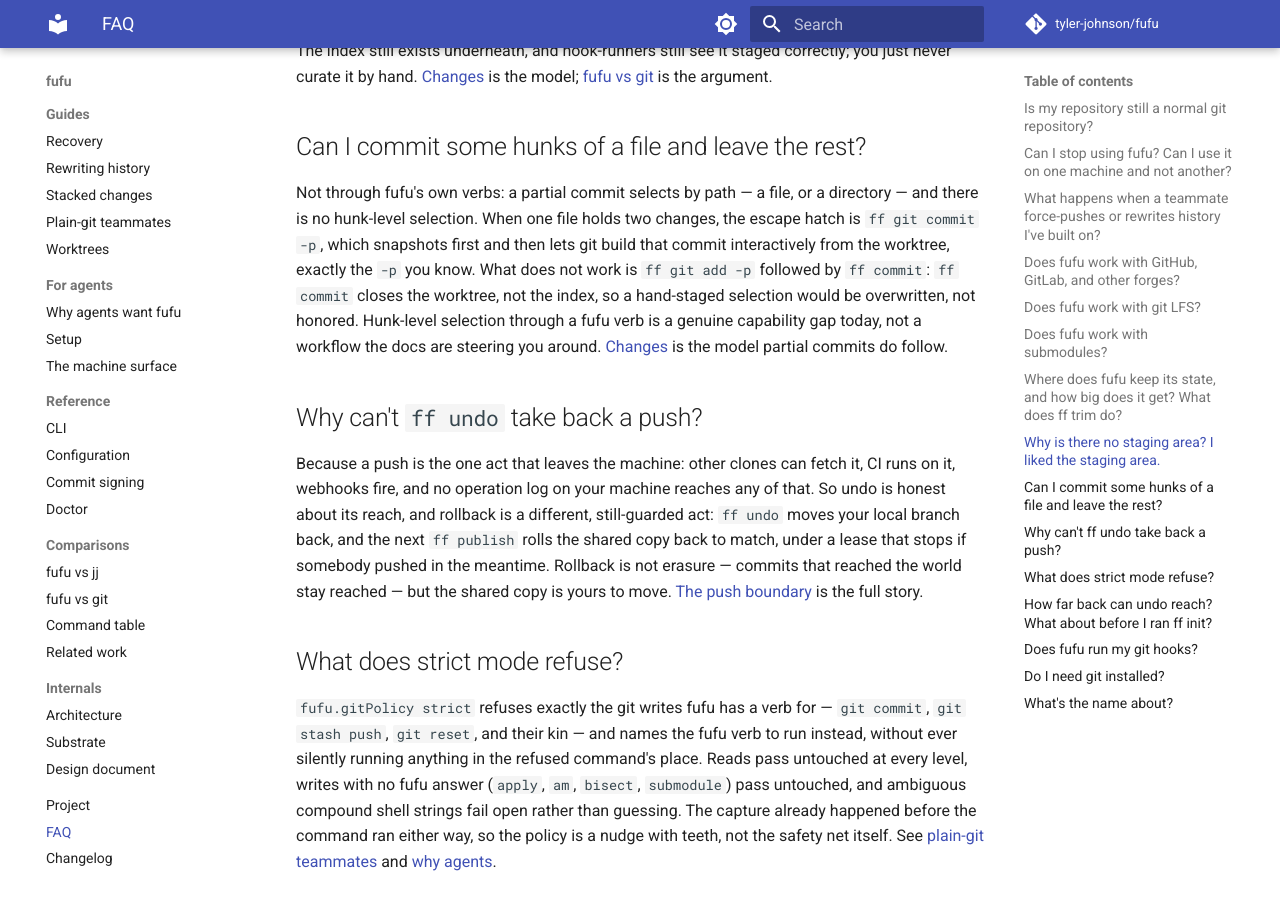
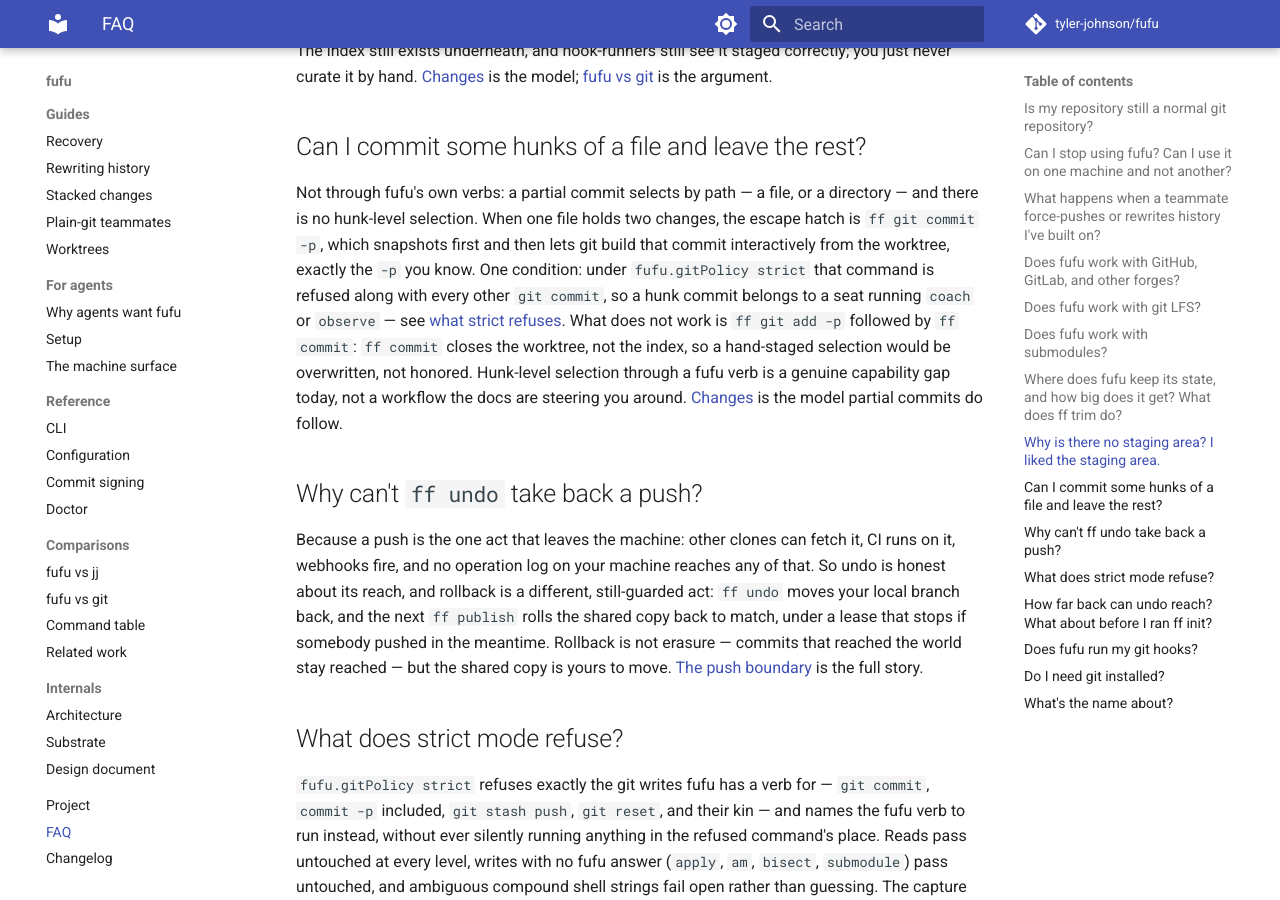
Before and after one commit to tyler-johnson/fufu, an MkDocs documentation site: the page built from docs/faq.md, in a window 1280 px wide and 900 px high, scrolled down 2254 px. Built offline with MkDocs 1.6.1 and Material for MkDocs 9.7.7, drawn with Linux system fonts in a browser that asks for light colours; comment, search, counter and statistics services are not loaded.

Commit message:
docs: what ff git commit -p does under strict, on every page that offers it
Four pages offered `ff git commit -p` as the hunk-level escape hatch without saying that `fufu.gitPolicy strict` refuses it along with every other `git commit`, since the policy looks at the git word and not its flags. The hunks FAQ now carries the condition and points at the strict entry, the strict entry lists `commit -p` among the refused kin so the two answers agree on one page, the commit reference and command-table footnote 10 say it in a clause, and agents/why.md scopes its "open escape hatch even under strict" sentence to the words fufu has no verb for.

No strict carve-out for `commit -p`; the docs carry the condition instead. Tower #47.

```diff
--- a/docs/faq.md
+++ b/docs/faq.md
@@ -36,7 +36,7 @@
 
 ## Can I commit some hunks of a file and leave the rest?
 
-Not through fufu's own verbs: a partial commit selects by path — a file, or a directory — and there is no hunk-level selection. When one file holds two changes, the escape hatch is `ff git commit -p`, which snapshots first and then lets git build that commit interactively from the worktree, exactly the `-p` you know. What does not work is `ff git add -p` followed by `ff commit`: `ff commit` closes the worktree, not the index, so a hand-staged selection would be overwritten, not honored. Hunk-level selection through a fufu verb is a genuine capability gap today, not a workflow the docs are steering you around. [Changes](concepts/changes.md) is the model partial commits do follow.
+Not through fufu's own verbs: a partial commit selects by path — a file, or a directory — and there is no hunk-level selection. When one file holds two changes, the escape hatch is `ff git commit -p`, which snapshots first and then lets git build that commit interactively from the worktree, exactly the `-p` you know. One condition: under `fufu.gitPolicy strict` that command is refused along with every other `git commit`, so a hunk commit belongs to a seat running `coach` or `observe` — see [what strict refuses](#what-does-strict-mode-refuse). What does not work is `ff git add -p` followed by `ff commit`: `ff commit` closes the worktree, not the index, so a hand-staged selection would be overwritten, not honored. Hunk-level selection through a fufu verb is a genuine capability gap today, not a workflow the docs are steering you around. [Changes](concepts/changes.md) is the model partial commits do follow.
 
 ## Why can't `ff undo` take back a push?
 
@@ -44,7 +44,7 @@
 
 ## What does strict mode refuse?
 
-`fufu.gitPolicy strict` refuses exactly the git writes fufu has a verb for — `git commit`, `git stash push`, `git reset`, and their kin — and names the fufu verb to run instead, without ever silently running anything in the refused command's place. Reads pass untouched at every level, writes with no fufu answer (`apply`, `am`, `bisect`, `submodule`) pass untouched, and ambiguous compound shell strings fail open rather than guessing. The capture already happened before the command ran either way, so the policy is a nudge with teeth, not the safety net itself. See [plain-git teammates](guides/plain-git-teammates.md#the-alias-and-gitpolicy) and [why agents](agents/why.md).
+`fufu.gitPolicy strict` refuses exactly the git writes fufu has a verb for — `git commit`, `commit -p` included, `git stash push`, `git reset`, and their kin — and names the fufu verb to run instead, without ever silently running anything in the refused command's place. Reads pass untouched at every level, writes with no fufu answer (`apply`, `am`, `bisect`, `submodule`) pass untouched, and ambiguous compound shell strings fail open rather than guessing. The capture already happened before the command ran either way, so the policy is a nudge with teeth, not the safety net itself. See [plain-git teammates](guides/plain-git-teammates.md#the-alias-and-gitpolicy) and [why agents](agents/why.md).
 
 ## How far back can undo reach? What about before I ran `ff init`?
 
```
Also changed, not shown: docs/agents/why.md (+1 -1 lines), docs/comparisons/command-table.md (+1 -1 lines), docs/reference/cli/commit.md (+1 -1 lines).
